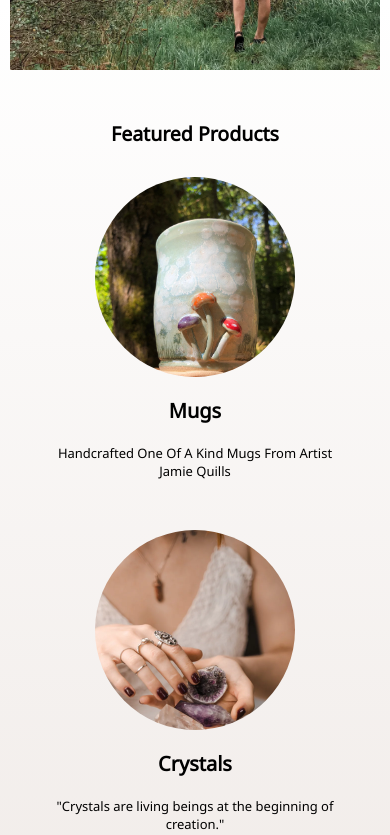
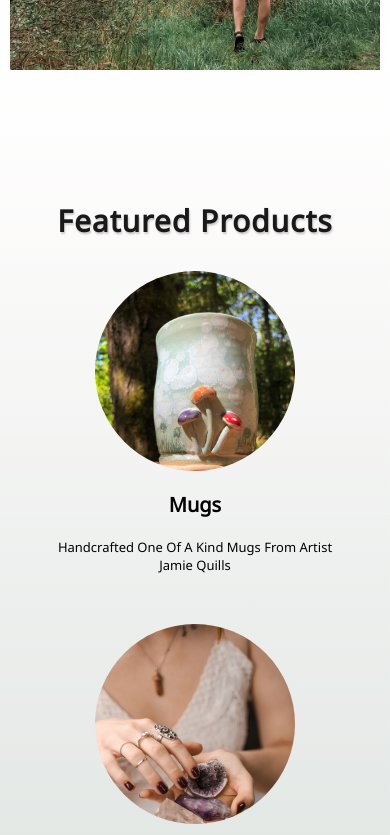
Before and after one commit to spudunk/fernwehoutfitters.com, a Next.js app: page / in a window 390 px wide. Shown: the part 2420-3255 px from the top of the page. Built offline with nearby package versions, Linux system fonts and the light colour scheme.

Commit message:
update product styles

```diff
--- a/components/home/products.jsx
+++ b/components/home/products.jsx
@@ -7,7 +7,7 @@ import apparelPic from "../../public/apparel.jpeg";
 
 const Products = () => {
   return (
-    <section className={styles.products}>
+    <section className={styles.section}>
       <div className={styles.container}>
         <h2 className={styles.title}>Featured Products</h2>
 
--- a/components/home/products.module.css
+++ b/components/home/products.module.css
@@ -1,3 +1,9 @@
+.section {
+  margin-top: 6rem;
+  padding-top: 2rem;
+  background: linear-gradient(to bottom, rgba(0, 0, 0, 0),rgba(0, 128, 128, 0.12));
+}
+
 .container {
   padding-left: 5rem;
   padding-right: 5rem;
@@ -11,6 +17,10 @@
 
 .title {
  padding-bottom: 5rem;
+ font-size: 4rem;
+ color: #191919;
+ text-shadow: 1px 2px 2px rgba(0, 0, 0, 0.2);
+ letter-spacing: 1px;
 }
 
 .products {
@@ -20,9 +30,16 @@
   gap: 2rem;
 }
 
+@media (max-width: 37.5em) {  /* 600px */
+  .title {
+    font-size: 3.3rem;
+  }
+}
+
 @media (max-width: 25em) {  /* 400px */
   .title {
     padding-bottom: 0;
+    font-size: 3rem;
   }
   .container {
     padding-left: 1rem;
```
